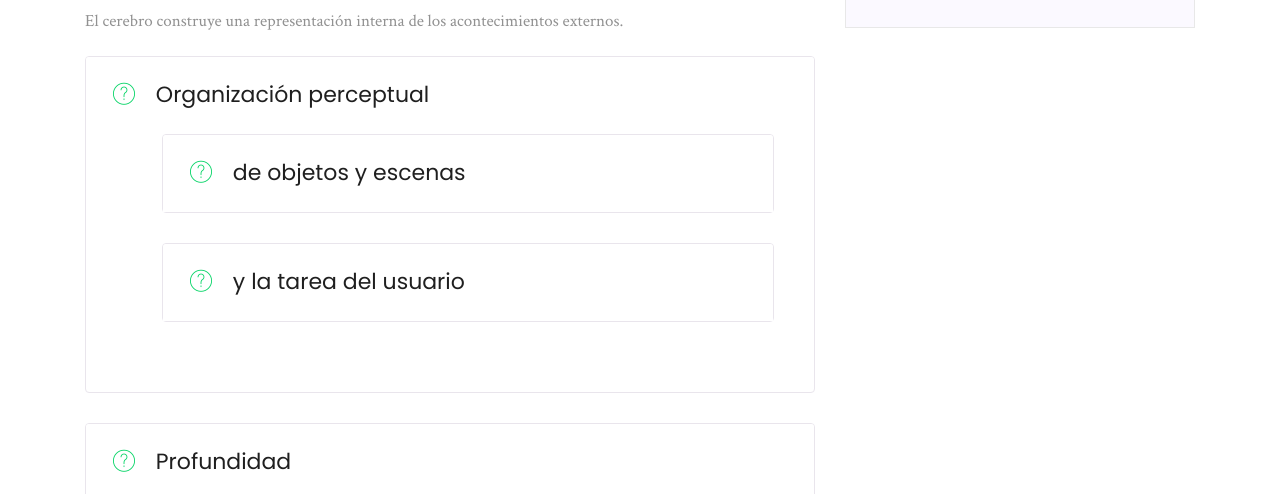
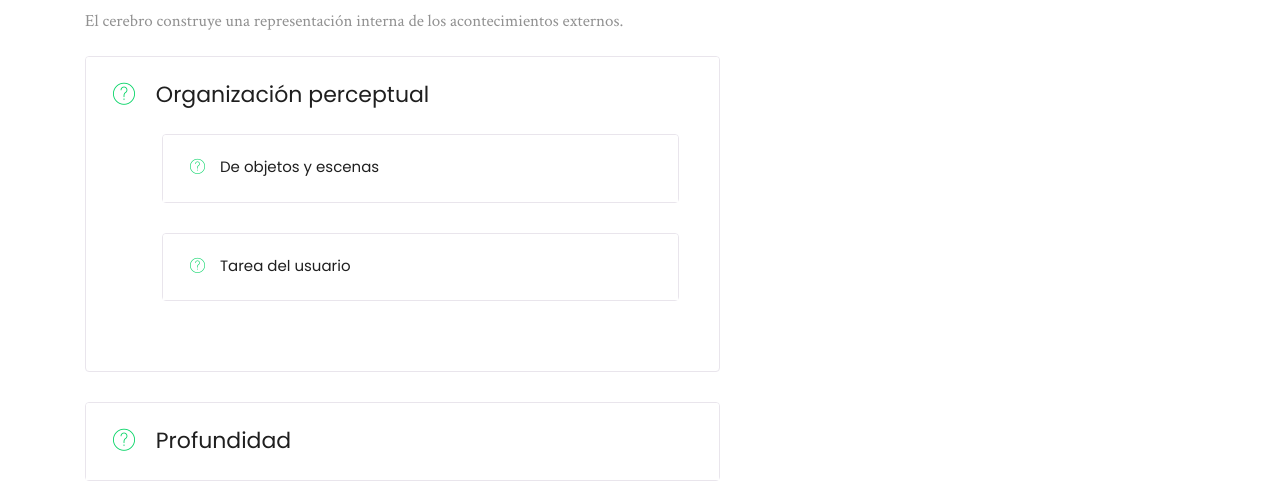
Before and after one commit to WaterKnight1998/FactorHumanoIPOWebsite, a plain HTML site: page percepcion.html in a window 1280 px wide. Both pictures are taken after a click on the button "Organización perceptual". Shown: the part 761-1255 px from the top of the page. Drawn offline with Linux system fonts and the light colour scheme.

Commit message:
Corregido error tarjetas

```diff
--- a/css/percepcion.css
+++ b/css/percepcion.css
@@ -1,3 +1,3 @@
 .cardsHijas{
-    font-size: 18px;
+    font-size: 15px !important;
 }
--- a/percepcion.html
+++ b/percepcion.html
@@ -105,7 +105,7 @@
     <div class="courses_details_info">
         <div class="container">
             <div class="row">
-                <div class="col-xl-8 col-lg-8">
+                <div class="col-xl-7 col-lg-7">
                     <div class="single_courses">
                         <h3>Percepción</h3>
                         <p>Con Percepción nos referimos al proceso por el cual asignamos significado a los estímulos
@@ -133,9 +133,9 @@
                                         <div class="card" id="organizacion-perceptual">
                                             <div class="card-header" id="heading1">
                                                 <h5 class="mb-0">
-                                                    <button class="btn btn-link collapsed" data-toggle="collapse"
+                                                    <button class="btn btn-link collapsed cardsHijas" data-toggle="collapse"
                                                         data-target="#collapse1" aria-expanded="false" aria-controls="collapse1">
-                                                        <i class="flaticon-question"></i> de objetos y
+                                                        <i class="flaticon-question"></i>De objetos y
                                                         escenas
                                                     </button>
                                                 </h5>
@@ -182,9 +182,9 @@
                                         <div class="card">
                                             <div class="card-header" id="heading2">
                                                 <h5 class="mb-0">
-                                                    <button class="btn btn-link collapsed" data-toggle="collapse"
+                                                    <button class="btn btn-link collapsed cardsHijas" data-toggle="collapse"
                                                         data-target="#collapse2" aria-expanded="false" aria-controls="collapse2">
-                                                        <i class="flaticon-question"></i> y la tarea del
+                                                        <i class="flaticon-question"></i>Tarea del
                                                         usuario
                                                     </button>
                                                 </h5>
@@ -437,7 +437,7 @@
                         </div>
                     </div>
                 </div>
-                <div class="col-xl-4 col-lg-4">
+                <div class="col-xl-5 col-lg-5">
                     <div class="courses_sidebar">
                         <div class="video_thumb">
                             <img src="img/percepcion.jpg" alt="">
```
Also changed, not shown: memoria.html (+2 -2 lines).
